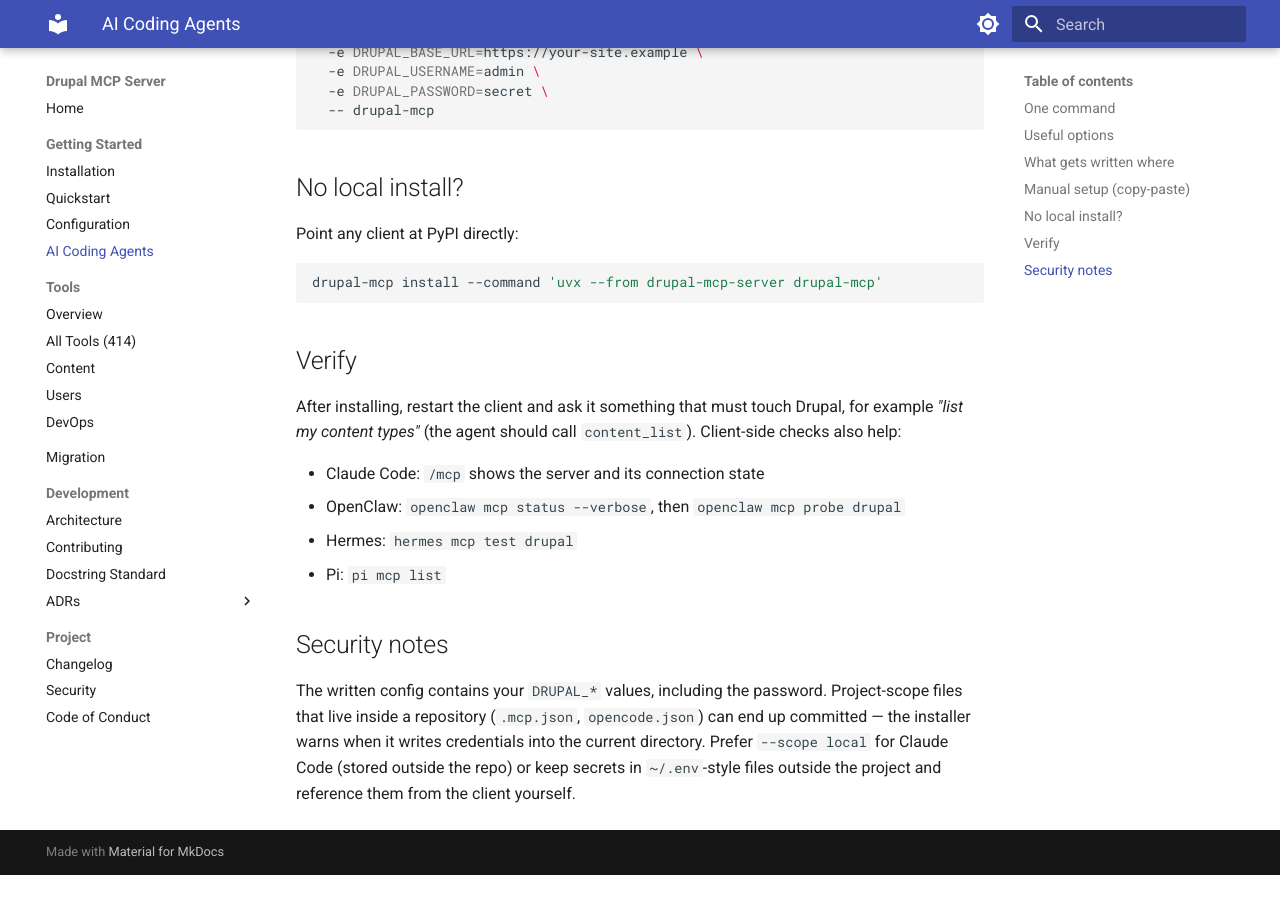
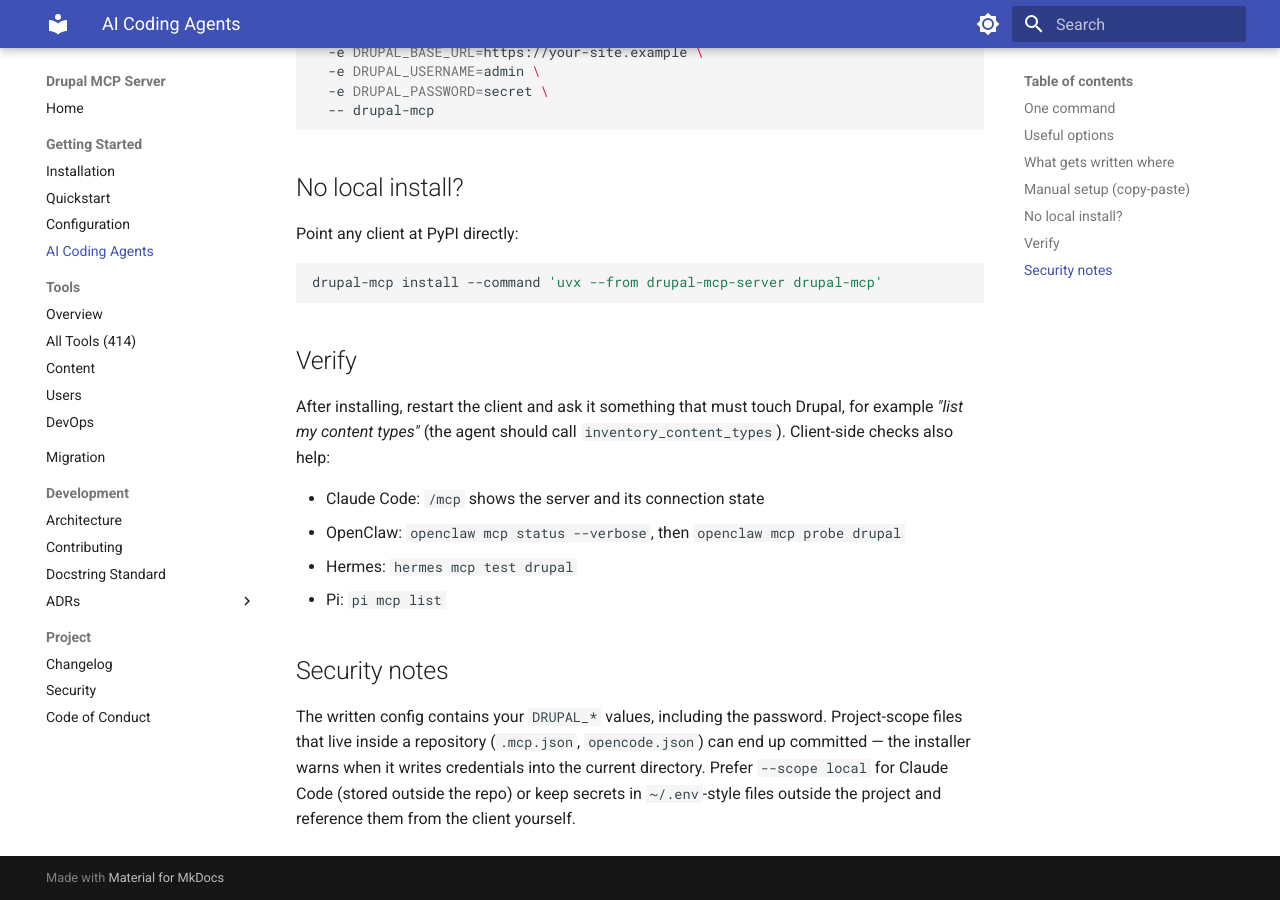
Before and after one commit to vloganathane/drupal-mcp-server, an MkDocs documentation site: the page built from docs/agents.md, in a window 1280 px wide and 900 px high, scrolled down 2361 px. Built offline with MkDocs 1.6.1 and Material for MkDocs 9.7.7, drawn with Linux system fonts in a browser that asks for light colours; before the commit the page ends 3236 px from its top, so only the background shows below that.

Commit message:
docs: replace phantom content_list example with real tools
content_list does not exist in the package, so the spot-check
command in both READMEs failed with 'no such tool' and the agents
guide named a tool no client will ever see called. Use
list_vocabularies for the zero-argument spot check and
inventory_content_types for the 'list my content types' example.

```diff
--- a/docs/agents.md
+++ b/docs/agents.md
@@ -204,7 +204,7 @@
 
 After installing, restart the client and ask it something that must touch
 Drupal, for example *"list my content types"* (the agent should call
-`content_list`). Client-side checks also help:
+`inventory_content_types`). Client-side checks also help:
 
 - Claude Code: `/mcp` shows the server and its connection state
 - OpenClaw: `openclaw mcp status --verbose`, then `openclaw mcp probe drupal`
```
Also changed, not shown: README.md (+1 -1 lines), 1 other file.
